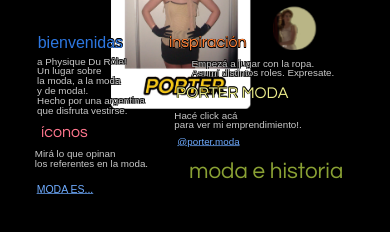
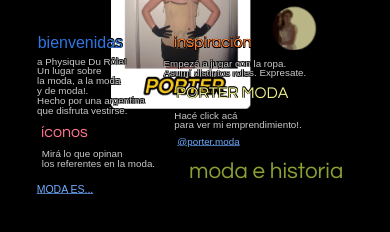
Before and after one commit to micaelagalipo/Porter, a plain HTML site: page index.html in a window 390 px wide. Shown: the part 302-534 px from the top of the page. Drawn offline with nearby package versions, Linux system fonts and the light colour scheme; a web font is replaced by a local one.

Commit message:
Update style.css
Signed-off-by: micaelagalipo <126619643+micaelagalipo@users.noreply.github.com>

```diff
--- a/style.css
+++ b/style.css
@@ -501,12 +501,12 @@
     }
 
     #gossip{
-        transform: translateX(270px) translateY(125px);
+        transform: translateX(280px) translateY(125px);
         scale: 0.5
     }
 
     #texto2{
-        transform: translateX(230px) translateY(70px);
+        transform: translateX(190px) translateY(70px);
         scale: 0.7
     }
 
@@ -531,7 +531,7 @@
     }
 
     #texto4{
-        transform: translateX(15px) translateY(-65px);
+        transform: translateX(25px) translateY(-65px);
         scale: 0.7
     }
 
```
